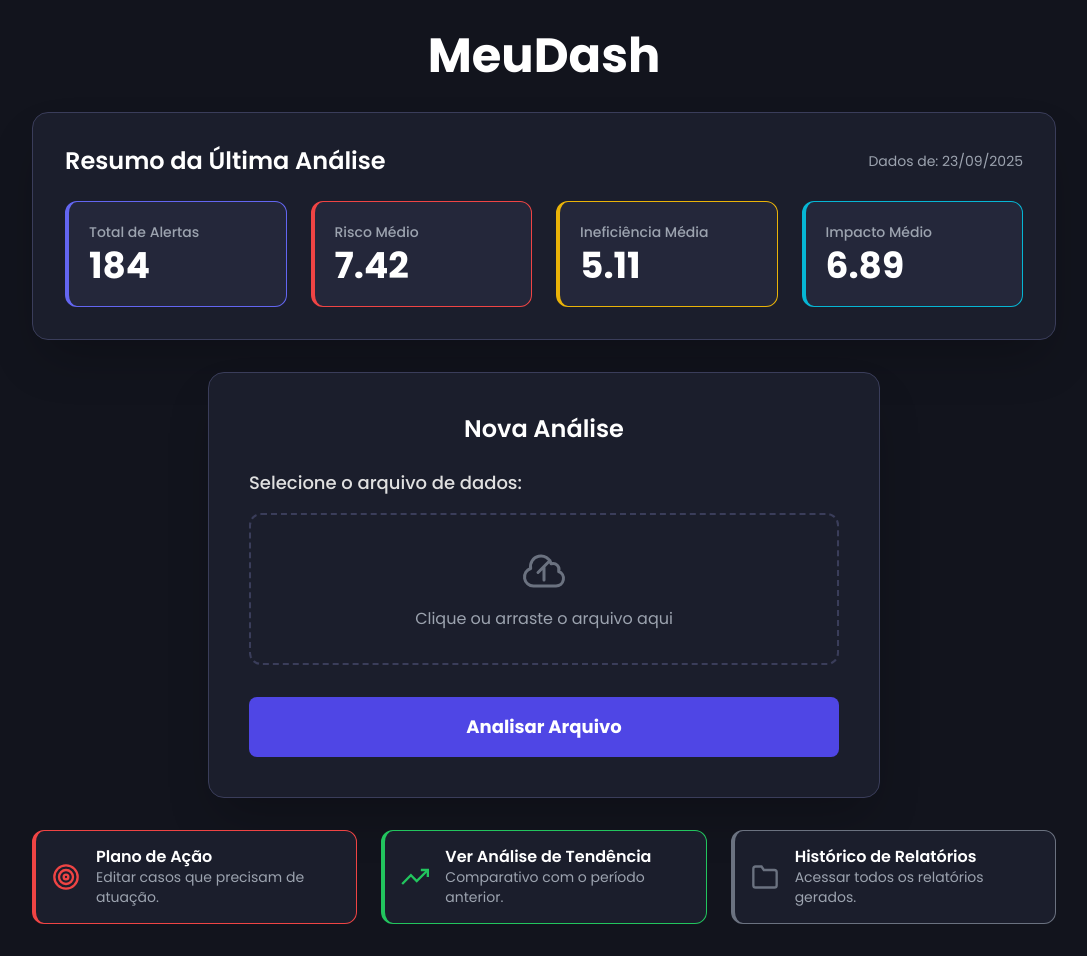
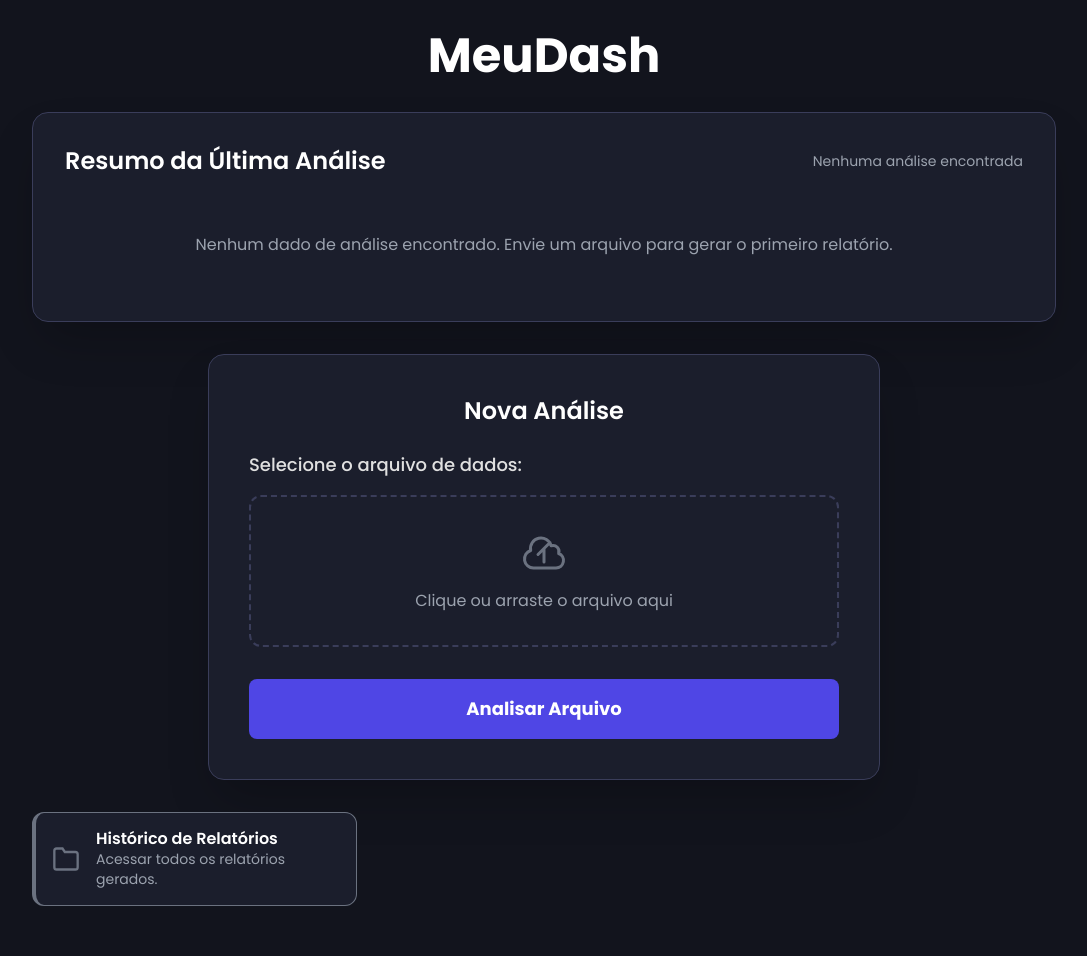
Before and after one commit to leonardosete/meu-dash, a Flask app: page / in a window 1280 px wide. Shown: the whole page, without its empty margins (96-1183 px from the left). After the commit the page ends 906 px from the top, so only its background shows below. Run offline with Flask 3, Linux system fonts and the light colour scheme; some libraries are stand-ins or nearby versions.

Commit message:
v1 subindo no k8s - melhorias finais - 31

```diff
--- a/src/app.py
+++ b/src/app.py
@@ -254,12 +254,12 @@ def upload_file():
     Recebe o arquivo, salva, e dispara a tarefa assíncrona de análise.
     """
     if 'file_atual' not in request.files:
-        return render_template('upload.html', error="Nenhum arquivo enviado.")
+        return jsonify({'error': "Nenhum arquivo foi enviado."}), 400
 
     file_atual = request.files['file_atual']
 
     if file_atual.filename == '':
-        return render_template('upload.html', error="Nenhum arquivo selecionado.")
+        return jsonify({'error': "Nenhum arquivo foi selecionado."}), 400
 
     try:
         filename_atual = secure_filename(file_atual.filename)
@@ -273,13 +273,13 @@ def upload_file():
             reports_folder=app.config['REPORTS_FOLDER']
         )
 
-        return redirect(url_for('task_page', task_id=task.id))
+        return jsonify({'task_id': task.id})
 
     except Exception as e:
         print(f"❌ Erro fatal no processo de upload: {e}")
         import traceback
         traceback.print_exc()
-        return render_template('upload.html', error="Ocorreu um erro ao processar o arquivo. Verifique se o formato do CSV está correto e tente novamente.")
+        return jsonify({'error': "Ocorreu um erro inesperado no servidor ao processar o arquivo."}), 500
 
 @app.route('/task/<task_id>')
 def task_page(task_id):
--- a/templates/upload.html
+++ b/templates/upload.html
@@ -60,7 +60,7 @@
             <div class="dashboard-section card rounded-2xl p-6 md:p-8 shadow-2xl">
                 <div class="flex flex-col sm:flex-row justify-between sm:items-center mb-6">
                     <h2 class="text-2xl font-semibold text-white">Resumo da Última Análise</h2>
-                    <p class="text-sm text-gray-400 mt-2 sm:mt-0">Dados de: 23/09/2025</p>
+                    <p class="text-sm text-gray-400 mt-2 sm:mt-0">{{ last_report_date or 'Nenhuma análise encontrada' }}</p>
                 </div>
                 <div id="summary-content">
                     <!-- Conteúdo do resumo será inserido aqui pelo JS -->
@@ -74,10 +74,10 @@
                     <div id="upload-error" class="hidden text-red-400 bg-red-900/20 border border-red-500 p-4 rounded-lg mb-6 text-left">
                         <!-- Mensagem de erro -->
                     </div>
-                    <form id="upload-form">
-                        <label for="file-input" class="block font-medium mb-4 text-left text-lg">Selecione o arquivo de dados:</label>
+                    <form id="upload-form" action="{{ url_for('upload_file') }}" method="POST" enctype="multipart/form-data">
+                        <label for="file_atual" class="block font-medium mb-4 text-left text-lg">Selecione o arquivo de dados:</label>
                         <div id="file-wrapper" class="file-input-wrapper rounded-xl p-8 cursor-pointer transition-colors duration-300 mb-8">
-                            <input type="file" id="file-input" class="hidden" required>
+                            <input type="file" id="file_atual" name="file_atual" class="hidden" required>
                             <div class="flex flex-col items-center justify-center">
                                 <svg class="w-12 h-12 text-gray-500 mb-3" xmlns="http://www.w3.org/2000/svg" fill="none" viewBox="0 0 24 24" stroke-width="1.5" stroke="currentColor"><path stroke-linecap="round" stroke-linejoin="round" d="M12 16.5V9.75m0 0l-3 3m3-3l3-3M6.75 19.5a4.5 4.5 0 01-1.41-8.775 5.25 5.25 0 0110.233-2.33 3 3 0 013.758 3.848A3.752 3.752 0 0118 19.5H6.75z" /></svg>
                                 <span id="file-text" class="text-gray-400">Clique ou arraste o arquivo aqui</span>
@@ -129,7 +129,7 @@
 
     <script>
         document.addEventListener('DOMContentLoaded', function() {
-            // --- VARIÁVEIS E DADOS MOCKADOS ---
+            // --- VARIÁVEIS E ELEMENTOS DO DOM ---
             const app = {
                 views: {
                     dashboard: document.getElementById('dashboard-view'),
@@ -141,7 +141,7 @@
                     failed: document.getElementById('status-failed'),
                 },
                 uploadForm: document.getElementById('upload-form'),
-                fileInput: document.getElementById('file-input'),
+                fileInput: document.getElementById('file_atual'),
                 fileWrapper: document.getElementById('file-wrapper'),
                 fileText: document.getElementById('file-text'),
                 fileName: document.getElementById('file-name'),
@@ -152,41 +152,14 @@
                 uploadError: document.getElementById('upload-error'),
             };
 
-            // Dados mockados para popular a interface
-            const mockSummaryData = {
-                total_alertas: 184,
-                risco_medio: 7.42,
-                ineficiencia_media: 5.11,
-                impacto_medio: 6.89,
-            };
-
-            const mockLinks = [
-                {
-                    title: "Plano de Ação",
-                    description: "Editar casos que precisam de atuação.",
-                    url: "#",
-                    color: "red",
-                    icon: `<svg xmlns="http://www.w3.org/2000/svg" fill="none" viewBox="0 0 24 24" stroke-width="2" stroke="currentColor" class="w-7 h-7 flex-shrink-0"><circle cx="12" cy="12" r="10"></circle><circle cx="12" cy="12" r="6"></circle><circle cx="12" cy="12" r="2"></circle></svg>`
-                },
-                {
-                    title: "Ver Análise de Tendência",
-                    description: "Comparativo com o período anterior.",
-                    url: "#",
-                    color: "green",
-                    icon: `<svg xmlns="http://www.w3.org/2000/svg" fill="none" viewBox="0 0 24 24" stroke-width="2" stroke="currentColor" class="w-7 h-7 flex-shrink-0"><polyline points="23 6 13.5 15.5 8.5 10.5 1 18"></polyline><polyline points="17 6 23 6 23 12"></polyline></svg>`
-                },
-                {
-                    title: "Histórico de Relatórios",
-                    description: "Acessar todos os relatórios gerados.",
-                    url: "#",
-                    color: "gray",
-                    icon: `<svg xmlns="http://www.w3.org/2000/svg" fill="none" viewBox="0 0 24 24" stroke-width="2" stroke="currentColor" class="w-7 h-7 flex-shrink-0"><path d="M22 19a2 2 0 0 1-2 2H4a2 2 0 0 1-2-2V5a2 2 0 0 1 2-2h5l2 3h9a2 2 0 0 1 2 2z"></path></svg>`
-                }
-            ];
+            // --- DADOS INICIAIS (PASSADOS PELO FLASK/JINJA2) ---
+            const summaryData = {{ summary_data | tojson }};
+            const lastTrendAnalysis = {{ last_trend_analysis | tojson }};
+            const lastActionPlan = {{ last_action_plan | tojson }};
 
             // --- FUNÇÕES ---
 
-            // Função para trocar entre as telas (views)
+            // Troca entre a tela principal e a de status
             function showView(viewName) {
                 Object.values(app.views).forEach(view => view.classList.add('hidden', 'opacity-0'));
                 if (app.views[viewName]) {
@@ -195,7 +168,7 @@
                 }
             }
 
-            // Função para trocar os painéis de status (pending, success, failed)
+            // Mostra o painel de status específico (processando, sucesso, erro)
             function showStatusPanel(statusName) {
                 Object.values(app.statusPanels).forEach(panel => panel.classList.add('hidden'));
                 if (app.statusPanels[statusName]) {
@@ -203,25 +176,39 @@
                 }
             }
 
-            // Simula uma chamada de API para verificar o status
-            function pollStatus() {
-                console.log("Verificando status...");
-                // Simula uma resposta da API após 3 segundos
-                setTimeout(() => {
-                    // Alterne entre 'success' e 'failure' para testar os dois cenários
-                    const outcome = Math.random() > 0.3 ? 'success' : 'failure';
+            // Função para verificar o status da tarefa no backend
+            function pollStatus(taskId) {
+                const pollInterval = 3000; // Verificar a cada 3 segundos
 
-                    if (outcome === 'success') {
-                        showStatusPanel('success');
-                        app.reportLink.href = '/path/to/your/generated/report.pdf';
-                    } else {
-                        app.errorMessage.textContent = 'O formato do arquivo é incompatível ou os dados estão corrompidos.';
-                        showStatusPanel('failed');
-                    }
-                }, 3000);
+                const intervalId = setInterval(() => {
+                    fetch(`/status/${taskId}`)
+                        .then(response => {
+                            if (!response.ok) {
+                                throw new Error(`HTTP error! status: ${response.status}`);
+                            }
+                            return response.json();
+                        })
+                        .then(data => {
+                            if (data.state === 'SUCCESS') {
+                                clearInterval(intervalId);
+                                app.reportLink.href = data.result.report_url;
+                                showStatusPanel('success');
+                            } else if (data.state === 'FAILURE') {
+                                clearInterval(intervalId);
+                                app.errorMessage.textContent = data.result.error || 'Ocorreu um erro desconhecido durante o processamento.';
+                                showStatusPanel('failed');
+                            } // Se for PENDING ou STARTED, continua no loop
+                        })
+                        .catch(err => {
+                            clearInterval(intervalId);
+                            console.error("Erro ao buscar status:", err);
+                            app.errorMessage.textContent = 'Não foi possível conectar ao servidor para verificar o status da tarefa.';
+                            showStatusPanel('failed');
+                        });
+                }, pollInterval);
             }
 
-            // Lógica para o campo de upload
+            // Configura a interatividade do campo de upload (drag & drop)
             function setupFileInput() {
                 ['dragenter', 'dragover', 'dragleave', 'drop'].forEach(eventName => {
                     app.fileWrapper.addEventListener(eventName, e => {
@@ -229,29 +216,25 @@
                         e.stopPropagation();
                     });
                 });
-
                 ['dragenter', 'dragover'].forEach(eventName => {
                     app.fileWrapper.addEventListener(eventName, () => app.fileWrapper.classList.add('drag-active'));
                 });
-
                 ['dragleave', 'drop'].forEach(eventName => {
                     app.fileWrapper.addEventListener(eventName, () => app.fileWrapper.classList.remove('drag-active'));
                 });
-
                 app.fileWrapper.addEventListener('click', () => app.fileInput.click());
-
                 app.fileWrapper.addEventListener('drop', e => {
                     if (e.dataTransfer.files.length > 0) {
                         app.fileInput.files = e.dataTransfer.files;
                         app.fileInput.dispatchEvent(new Event('change'));
                     }
                 });
-
                 app.fileInput.addEventListener('change', () => {
                     if (app.fileInput.files.length > 0) {
                         app.fileName.textContent = app.fileInput.files[0].name;
                         app.fileName.classList.remove('hidden');
                         app.fileText.classList.add('hidden');
+                        app.uploadError.classList.add('hidden');
                     } else {
                         app.fileName.classList.add('hidden');
                         app.fileText.classList.remove('hidden');
@@ -259,7 +242,7 @@
                 });
             }
 
-            // Lógica para o envio do formulário
+            // Lida com o envio do formulário
             app.uploadForm.addEventListener('submit', function(e) {
                 e.preventDefault();
                 app.uploadError.classList.add('hidden');
@@ -271,16 +254,45 @@
                 }
 
                 app.submitBtn.disabled = true;
-                app.submitBtn.textContent = 'Processando...';
+                app.submitBtn.textContent = 'Enviando...';
 
                 showView('status');
                 showStatusPanel('pending');
-                pollStatus(); // Inicia a verificação do status
+
+                const formData = new FormData(app.uploadForm);
+
+                fetch(app.uploadForm.action, {
+                    method: 'POST',
+                    body: formData
+                })
+                .then(response => {
+                    if (!response.ok) {
+                         // Tenta extrair o erro do JSON, senão usa o texto da resposta
+                         return response.json().then(errData => {
+                            throw new Error(errData.error || `Falha no upload: ${response.statusText}`);
+                        }).catch(() => {
+                            // Fallback se a resposta não for JSON
+                            throw new Error(`Falha no upload: ${response.status} ${response.statusText}`);
+                        });
+                    }
+                    return response.json();
+                })
+                .then(data => {
+                    if (data.task_id) {
+                        pollStatus(data.task_id);
+                    } else {
+                        throw new Error('Não foi possível obter o ID da tarefa do servidor.');
+                    }
+                })
+                .catch(error => {
+                    console.error('Erro no upload:', error);
+                    app.errorMessage.textContent = error.message || 'Ocorreu uma falha grave ao enviar o arquivo.';
+                    showStatusPanel('failed');
+                });
             });
 
             // Lógica do botão "Tentar Novamente"
             app.retryBtn.addEventListener('click', () => {
-                // Resetar o estado do formulário
                 app.uploadForm.reset();
                 app.fileInput.dispatchEvent(new Event('change'));
                 app.submitBtn.disabled = false;
@@ -288,38 +300,66 @@
                 showView('dashboard');
             });
 
-            // Função para popular o dashboard com dados
+            // Popula o dashboard com os dados iniciais
             function populateDashboard() {
                 // Popula o resumo
                 const summaryContainer = document.getElementById('summary-content');
-                if (mockSummaryData) {
+                if (summaryData && summaryData.header) {
+                    const stats = summaryData.header;
                     summaryContainer.innerHTML = `
                         <div class="grid grid-cols-2 md:grid-cols-4 gap-4 md:gap-6">
                             <div class="stat-card p-5 rounded-xl border-l-4 border-indigo-500">
                                 <h3 class="text-sm font-medium text-gray-400 mb-1">Total de Alertas</h3>
-                                <p class="text-3xl lg:text-4xl font-bold text-white">${mockSummaryData.total_alertas}</p>
+                                <p class="text-3xl lg:text-4xl font-bold text-white">${stats.total_alertas_atuais}</p>
                             </div>
                             <div class="stat-card p-5 rounded-xl border-l-4 border-red-500">
                                 <h3 class="text-sm font-medium text-gray-400 mb-1">Risco Médio</h3>
-                                <p class="text-3xl lg:text-4xl font-bold text-white">${mockSummaryData.risco_medio.toFixed(2)}</p>
+                                <p class="text-3xl lg:text-4xl font-bold text-white">${stats.risco_medio_geral.toFixed(2)}</p>
                             </div>
                             <div class="stat-card p-5 rounded-xl border-l-4 border-yellow-500">
                                 <h3 class="text-sm font-medium text-gray-400 mb-1">Ineficiência Média</h3>
-                                <p class="text-3xl lg:text-4xl font-bold text-white">${mockSummaryData.ineficiencia_media.toFixed(2)}</p>
+                                <p class="text-3xl lg:text-4xl font-bold text-white">${stats.ineficiencia_media_geral.toFixed(2)}</p>
                             </div>
                             <div class="stat-card p-5 rounded-xl border-l-4 border-cyan-500">
                                 <h3 class="text-sm font-medium text-gray-400 mb-1">Impacto Médio</h3>
-                                <p class="text-3xl lg:text-4xl font-bold text-white">${mockSummaryData.impacto_medio.toFixed(2)}</p>
+                                <p class="text-3xl lg:text-4xl font-bold text-white">${stats.impacto_medio_geral.toFixed(2)}</p>
                             </div>
                         </div>`;
                 } else {
                     summaryContainer.innerHTML = `<div class="text-center py-8"><p class="text-gray-400">Nenhum dado de análise encontrado. Envie um arquivo para gerar o primeiro relatório.</p></div>`;
                 }
 
-                // Popula os links
+                // Popula os links laterais
+                const links = [];
+                if (lastActionPlan) {
+                    links.push({
+                        title: "Plano de Ação",
+                        description: `Referente à análise de ${lastActionPlan.date}`,
+                        url: lastActionPlan.url,
+                        color: "red",
+                        icon: `<svg xmlns="http://www.w3.org/2000/svg" fill="none" viewBox="0 0 24 24" stroke-width="2" stroke="currentColor" class="w-7 h-7 flex-shrink-0"><circle cx="12" cy="12" r="10"></circle><circle cx="12" cy="12" r="6"></circle><circle cx="12" cy="12" r="2"></circle></svg>`
+                    });
+                }
+                if (lastTrendAnalysis) {
+                     links.push({
+                        title: "Ver Análise de Tendência",
+                        description: `Comparativo gerado em ${lastTrendAnalysis.date}`,
+                        url: lastTrendAnalysis.url,
+                        color: "green",
+                        icon: `<svg xmlns="http://www.w3.org/2000/svg" fill="none" viewBox="0 0 24 24" stroke-width="2" stroke="currentColor" class="w-7 h-7 flex-shrink-0"><polyline points="23 6 13.5 15.5 8.5 10.5 1 18"></polyline><polyline points="17 6 23 6 23 12"></polyline></svg>`
+                    });
+                }
+                links.push({
+                    title: "Histórico de Relatórios",
+                    description: "Acessar todos os relatórios gerados.",
+                    url: "{{ url_for('relatorios') }}",
+                    color: "gray",
+                    icon: `<svg xmlns="http://www.w3.org/2000/svg" fill="none" viewBox="0 0 24 24" stroke-width="2" stroke="currentColor" class="w-7 h-7 flex-shrink-0"><path d="M22 19a2 2 0 0 1-2 2H4a2 2 0 0 1-2-2V5a2 2 0 0 1 2-2h5l2 3h9a2 2 0 0 1 2 2z"></path></svg>`
+                });
+
                 const linksContainer = document.querySelector('.side-links');
                 const colorMap = { red: 'border-red-500 text-red-500', green: 'border-green-500 text-green-500', gray: 'border-gray-500 text-gray-500' };
-                linksContainer.innerHTML = mockLinks.map(link => `
+                linksContainer.innerHTML = links.map(link => `
                     <a href="${link.url}" target="_blank" class="side-card card p-4 rounded-xl flex items-center gap-4 hover:border-indigo-500 hover:-translate-y-1 transition-all duration-300 border-l-4 ${colorMap[link.color]}">
                         <div class="icon ${colorMap[link.color]}">${link.icon}</div>
                         <div>
```
